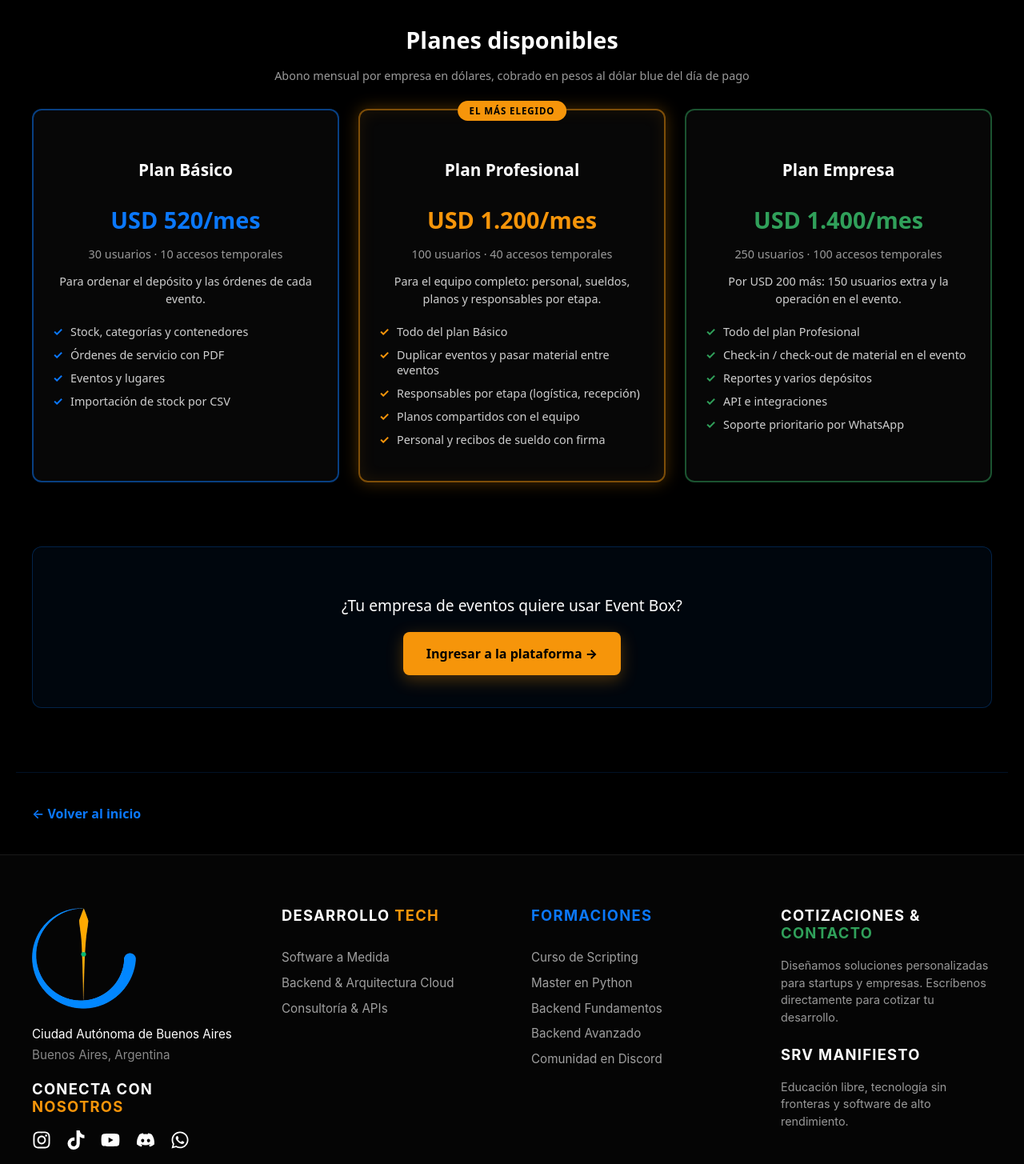
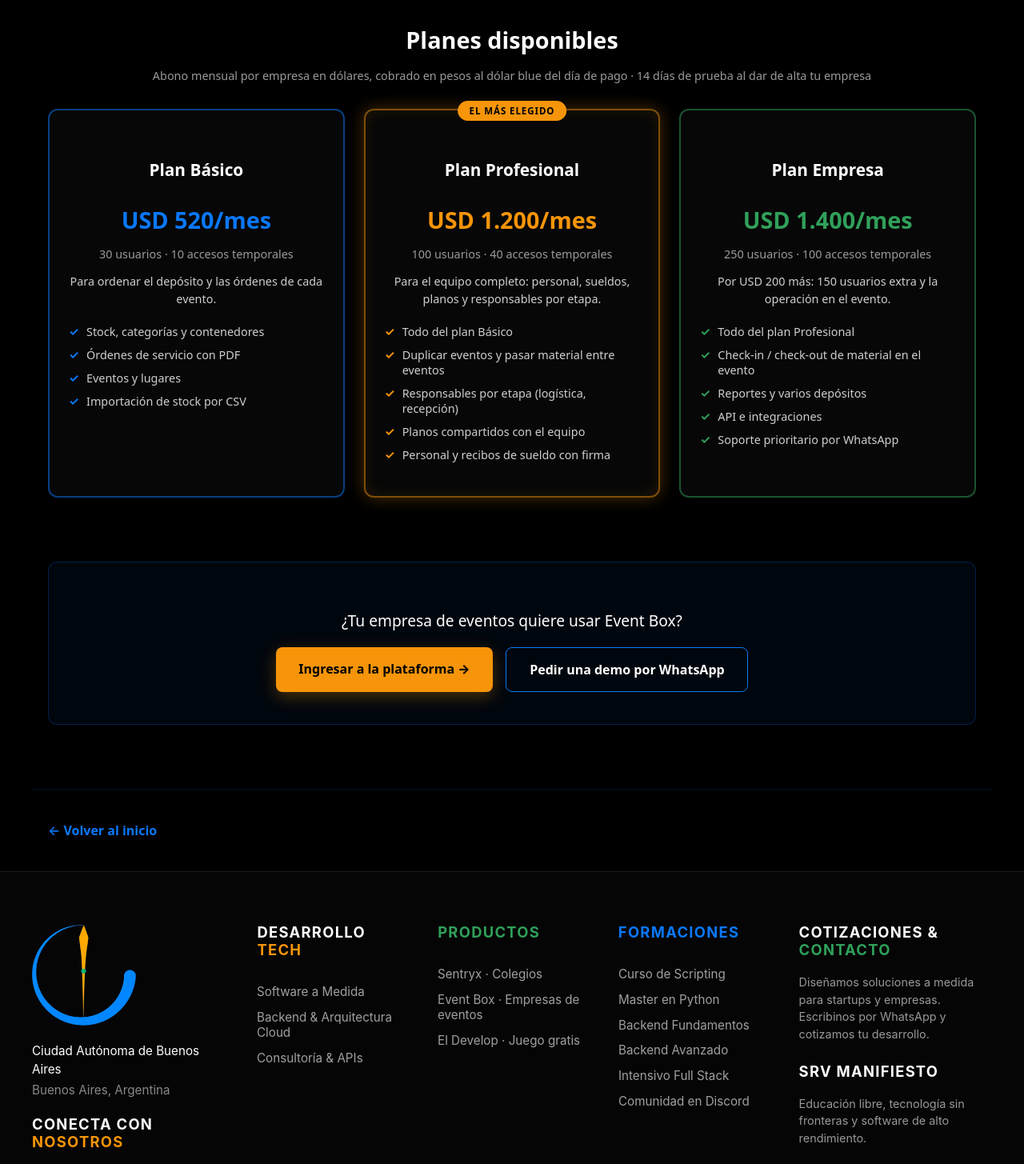
Before and after one commit to SRV-solutions/web, a React (Vite) app: page /eventbox in a window 1280 px wide. Shown: the part 1280-2735 px from the top of the page at 80% size. Built offline with nearby package versions, Linux system fonts and the light colour scheme.

Commit message:
optima web

```diff
--- a/index.html
+++ b/index.html
@@ -29,12 +29,6 @@
   </script>
   <!-- End Meta Pixel Code Base -->
 
-  <!-- Google Fonts sin bloquear la primera pintura -->
-  <link rel="preconnect" href="https://fonts.googleapis.com">
-  <link rel="preconnect" href="https://fonts.gstatic.com" crossorigin>
-  <link rel="preload" as="style" href="https://fonts.googleapis.com/css2?family=Roboto:wght@400;500;700;900&display=swap"
-    onload="this.onload=null;this.rel='stylesheet'">
-  <noscript><link rel="stylesheet" href="https://fonts.googleapis.com/css2?family=Roboto:wght@400;500;700;900&display=swap"></noscript>
   <link rel="preload" as="image" href="/srv-logo-96.webp" type="image/webp">
 
   <!-- SEO por defecto. Los tags con data-react-helmet los reemplaza cada página (src/components/Seo.jsx);
@@ -107,6 +101,13 @@
   <style>
     /* Fondo negro desde el primer pintado: evita el destello blanco mientras carga React */
     html, body { margin: 0; padding: 0; background: #000; color: #fff; }
+    body {
+      font-family: system-ui, -apple-system, BlinkMacSystemFont, "Segoe UI", Roboto, sans-serif;
+      -webkit-font-smoothing: antialiased;
+      -webkit-tap-highlight-color: transparent;
+    }
+    *, *::before, *::after { box-sizing: border-box; }
+    img, svg { max-width: 100%; }
   </style>
 </head>
 
--- a/src/components/ElDevelop/style.module.css
+++ b/src/components/ElDevelop/style.module.css
@@ -16,7 +16,7 @@
   min-height: calc(100vh - 70px);
   padding: 0 0 2rem;
   color: #fff;
-  font-family: "Roboto", sans-serif;
+  font-family: system-ui, -apple-system, BlinkMacSystemFont, "Segoe UI", Roboto, sans-serif;
   background:
     radial-gradient(ellipse at 10% 0%, rgba(11, 120, 251, 0.18), transparent 45%),
     radial-gradient(ellipse at 95% 10%, rgba(246, 149, 10, 0.12), transparent 40%),
--- a/src/components/EventBox/Index.jsx
+++ b/src/components/EventBox/Index.jsx
@@ -4,6 +4,25 @@ import styles from "./style.module.css";
 import Seo from "../Seo";
 
 const EVENTBOX_URL = "https://eventbox.wearesrv.com";
+const WHATSAPP_URL = `https://wa.me/5491123869799?text=${encodeURIComponent("Hola, quiero una demo de Event Box para mi empresa de eventos")}`;
+
+const JSON_LD = {
+  "@context": "https://schema.org",
+  "@type": "SoftwareApplication",
+  name: "Event Box",
+  applicationCategory: "BusinessApplication",
+  operatingSystem: "Web, Android, iOS",
+  url: EVENTBOX_URL,
+  description:
+    "Stock, contenedores y órdenes de servicio para empresas de eventos, con recorrido por etapas, responsables, PDF y gestión del equipo.",
+  publisher: { "@id": "https://wearesrv.com/#organization" },
+  offers: {
+    "@type": "Offer",
+    price: "520",
+    priceCurrency: "USD",
+    description: "Plan Básico, abono mensual por empresa",
+  },
+};
 
 const PLANES = [
   {
@@ -54,6 +73,7 @@ export default function EventBox() {
         title="Event Box - Stock y órdenes de servicio para empresas de eventos | WEARESRV"
         description="Event Box ordena el stock, los contenedores y las órdenes de servicio de tu empresa de eventos. Cada orden con su recorrido, su responsable por etapa y su PDF. Por SRV."
         path="/eventbox"
+        jsonLd={JSON_LD}
       />
 
       <section className={styles.hero}>
@@ -108,7 +128,7 @@ export default function EventBox() {
           <div className={styles.plans}>
             <h3>Planes disponibles</h3>
             <p className={styles.plansSubtitle}>
-              Abono mensual por empresa en dólares, cobrado en pesos al dólar blue del día de pago
+              Abono mensual por empresa en dólares, cobrado en pesos al dólar blue del día de pago · 14 días de prueba al dar de alta tu empresa
             </p>
             <div className={styles.plansGrid}>
               {PLANES.map((plan) => (
@@ -130,9 +150,14 @@ export default function EventBox() {
 
           <div className={styles.cta}>
             <p>¿Tu empresa de eventos quiere usar Event Box?</p>
-            <a href={EVENTBOX_URL} target="_blank" rel="noopener noreferrer" className={styles.btnPrimary}>
-              Ingresar a la plataforma →
-            </a>
+            <div className={styles.ctaActions}>
+              <a href={EVENTBOX_URL} target="_blank" rel="noopener noreferrer" className={styles.btnPrimary}>
+                Ingresar a la plataforma →
+              </a>
+              <a href={WHATSAPP_URL} target="_blank" rel="noopener noreferrer" className={styles.btnSecondary}>
+                Pedir una demo por WhatsApp
+              </a>
+            </div>
           </div>
         </div>
       </section>
--- a/src/components/EventBox/style.module.css
+++ b/src/components/EventBox/style.module.css
@@ -268,6 +268,31 @@
   font-weight: 500;
 }
 
+.ctaActions {
+  display: flex;
+  gap: 1rem;
+  justify-content: center;
+  flex-wrap: wrap;
+}
+
+.btnSecondary {
+  display: inline-block;
+  padding: 1rem 1.8rem;
+  font-size: 1rem;
+  font-weight: 800;
+  text-decoration: none;
+  text-align: center;
+  border-radius: 8px;
+  color: #ffffff;
+  border: 1px solid #0b78fb;
+  transition: transform 0.2s ease, background-color 0.2s ease;
+}
+
+.btnSecondary:hover {
+  background-color: rgba(11, 120, 251, 0.12);
+  transform: translateY(-2px);
+}
+
 /* ---------- Volver ---------- */
 .backSection {
   max-width: 1200px;
@@ -328,4 +353,8 @@
   .cta p {
     font-size: 1rem;
   }
+
+  .ctaActions a {
+    width: 100%;
+  }
 }
--- a/src/components/Footer/Index.jsx
+++ b/src/components/Footer/Index.jsx
@@ -1,4 +1,5 @@
 import React from "react";
+import { Link } from "react-router-dom";
 import styles from "./style.module.css";
 import { FaInstagram, FaTiktok, FaYoutube, FaDiscord, FaWhatsapp } from "react-icons/fa";
 
@@ -112,23 +113,42 @@ export default function Footer() {
           </a>
         </div>
 
+        {/* Productos */}
+        <div className={styles.links_container}>
+          <h3 className={styles.section_heading}>
+            <span className={styles.green}>Productos</span>
+          </h3>
+          <Link className={styles.footer_link} to="/sentryx">
+            Sentryx · Colegios
+          </Link>
+          <Link className={styles.footer_link} to="/eventbox">
+            Event Box · Empresas de eventos
+          </Link>
+          <Link className={styles.footer_link} to="/el-develop">
+            El Develop · Juego gratis
+          </Link>
+        </div>
+
         {/* Formaciones */}
         <div className={styles.links_container}>
           <h3 className={styles.section_heading}>
             <span className={styles.blue}>Formaciones</span>
           </h3>
-          <a className={styles.footer_link} href="/scripting/inscripcion">
+          <Link className={styles.footer_link} to="/scripting/inscripcion">
             Curso de Scripting
-          </a>
-          <a className={styles.footer_link} href="/python/inscripcion">
+          </Link>
+          <Link className={styles.footer_link} to="/python/inscripcion">
             Master en Python
-          </a>
-          <a className={styles.footer_link} href="/fundamentos-backend/inscripcion">
+          </Link>
+          <Link className={styles.footer_link} to="/fundamentos-backend/inscripcion">
             Backend Fundamentos
-          </a>
-          <a className={styles.footer_link} href="/backend-avanzado/inscripcion">
+          </Link>
+          <Link className={styles.footer_link} to="/backend-avanzado/inscripcion">
             Backend Avanzado
-          </a>
+          </Link>
+          <Link className={styles.footer_link} to="/full-stack/inscripcion">
+            Intensivo Full Stack
+          </Link>
           <a
             className={styles.footer_link}
             href="https://discord.com/invite/QuAmDxrNMu"
@@ -146,7 +166,7 @@ export default function Footer() {
               COTIZACIONES & <span className={styles.green}>CONTACTO</span>
             </h3>
             <p>
-              Diseñamos soluciones personalizadas para startups y empresas. Escríbenos directamente para cotizar tu desarrollo.
+              Diseñamos soluciones a medida para startups y empresas. Escribinos por WhatsApp y cotizamos tu desarrollo.
             </p>
           </div>
           <div className={styles.section_info}>
--- a/src/components/Footer/style.module.css
+++ b/src/components/Footer/style.module.css
@@ -35,8 +35,8 @@
 
 .footer_data-container {
   display: grid;
-  grid-template-columns: repeat(auto-fit, minmax(220px, 1fr));
-  gap: 3rem;
+  grid-template-columns: 1.3fr repeat(3, 1fr) 1.3fr;
+  gap: 2.5rem;
   max-width: 1200px;
   margin: 0 auto 3rem auto;
   width: 100%;
@@ -140,14 +140,47 @@
 }
 
 /* Responsivo */
+@media (max-width: 1024px) {
+  .footer_data-container {
+    grid-template-columns: repeat(3, 1fr);
+  }
+
+  .data_srv {
+    grid-column: 1 / -1;
+  }
+
+  .info_container {
+    grid-column: 1 / -1;
+    flex-direction: row;
+    gap: 2.5rem;
+  }
+
+  .section_info {
+    flex: 1;
+  }
+}
+
 @media (max-width: 768px) {
   .footer_container {
-    padding: 3rem 1.5rem 1.5rem 1.5rem;
+    padding: 3rem 1.25rem 1.5rem;
   }
 
   .footer_data-container {
-    grid-template-columns: 1fr;
-    gap: 2.5rem;
+    grid-template-columns: repeat(2, 1fr);
+    gap: 2rem 1.5rem;
+  }
+
+  .logo_footer {
+    width: 96px;
+  }
+
+  .section_heading {
+    font-size: 1rem;
+  }
+
+  .info_container {
+    flex-direction: column;
+    gap: 1.5rem;
   }
 
   .bottom_bar {
--- a/src/components/Home/Index.jsx
+++ b/src/components/Home/Index.jsx
@@ -35,6 +35,24 @@ const FAQ = [
   { q: "¿Las clases son en vivo o grabadas?", a: "Los cursos de Scripting, Python, Backend Fundamentos y Backend Avanzado son grabados, con acceso de por vida. El Intensivo Full Stack es una cursada en vivo." },
   { q: "¿Cómo recibo el curso después de pagar?", a: "Automáticamente: apenas Mercado Pago aprueba el pago, te llega un mail con el acceso a la carpeta del curso en Google Drive." },
   { q: "¿Hacen software para empresas?", a: "Sí. Además de la escuela, desarrollamos backend, APIs, plataformas web y automatizaciones a medida. Escribinos por WhatsApp y lo cotizamos." },
+  { q: "¿Tienen productos propios?", a: "Sí, dos plataformas por suscripción mensual: Sentryx, para colegios (comunicados, boletines, asistencia y aulas virtuales), y Event Box, para empresas de eventos (stock, contenedores y órdenes de servicio). Los planes están en la página de cada una." },
+];
+
+const PRODUCTOS = [
+  {
+    nombre: "Sentryx",
+    tag: "Para colegios",
+    ruta: "/sentryx",
+    icono: "/sentryx-icon.svg",
+    texto: "Comunicados con confirmación de lectura, boletines, asistencia y aulas virtuales en una sola app para Inicial, Primario y Secundario. Desde $660 por persona al mes.",
+  },
+  {
+    nombre: "Event Box",
+    tag: "Para empresas de eventos",
+    ruta: "/eventbox",
+    icono: "/eventbox-icon.svg",
+    texto: "Stock, contenedores y órdenes de servicio con recorrido y responsable por etapa, para que cada evento salga sin sorpresas. Planes desde USD 520 por empresa al mes.",
+  },
 ];
 
 export default function Home() {
@@ -240,6 +258,31 @@ export default function Home() {
         </div>
       </section>
 
+      {/* ---------- Productos ---------- */}
+      <section id="productos" className={styles.section}>
+        <div className={styles.sectionHeader}>
+          <h2 className={styles.sectionTitle}>
+            Nuestros <span className={styles.blue}>productos</span>
+          </h2>
+          <p className={styles.sectionDescription}>
+            Plataformas propias, listas para usar, construidas con el mismo backend que hacemos para empresas.
+          </p>
+        </div>
+        <div className={styles.productsGrid}>
+          {PRODUCTOS.map((p) => (
+            <Link key={p.ruta} to={p.ruta} className={styles.productCard}>
+              <img src={p.icono} alt="" width="56" height="56" loading="lazy" decoding="async" />
+              <span className={styles.productBody}>
+                <span className={styles.productTag}>{p.tag}</span>
+                <strong className={styles.productName}>{p.nombre}</strong>
+                <span className={styles.productText}>{p.texto}</span>
+                <span className={styles.productCta}>Conocer {p.nombre} →</span>
+              </span>
+            </Link>
+          ))}
+        </div>
+      </section>
+
       {/* ---------- Preguntas frecuentes ---------- */}
       <section className={styles.section}>
         <h2 className={styles.sectionTitle}>
--- a/src/components/Sentryx/Index.jsx
+++ b/src/components/Sentryx/Index.jsx
@@ -4,6 +4,25 @@ import styles from "./style.module.css";
 import Seo from "../Seo";
 
 const SENTRYX_URL = "https://sentryx.wearesrv.com";
+const WHATSAPP_URL = `https://wa.me/5491123869799?text=${encodeURIComponent("Hola, quiero una demo de Sentryx para mi colegio")}`;
+
+const JSON_LD = {
+  "@context": "https://schema.org",
+  "@type": "SoftwareApplication",
+  name: "Sentryx",
+  applicationCategory: "EducationalApplication",
+  operatingSystem: "Web, Android, iOS",
+  url: SENTRYX_URL,
+  description:
+    "Plataforma escolar para colegios de Inicial, Primario y Secundario: comunicados con confirmación de lectura, calificaciones, boletines, asistencia y aulas virtuales.",
+  publisher: { "@id": "https://wearesrv.com/#organization" },
+  offers: {
+    "@type": "Offer",
+    price: "660",
+    priceCurrency: "ARS",
+    description: "Plan Básico, por persona activa por mes",
+  },
+};
 
 export default function Sentryx() {
   return (
@@ -12,6 +31,7 @@ export default function Sentryx() {
         title="Sentryx - Plataforma escolar digital | WEARESRV"
         description="Sentryx es la plataforma escolar que reúne en un solo lugar comunicados, calificaciones, boletines, asistencia y aulas virtuales para colegios de Inicial, Primario y Secundario."
         path="/sentryx"
+        jsonLd={JSON_LD}
       />
 
       {/* Hero Section */}
@@ -91,6 +111,7 @@ export default function Sentryx() {
               </div>
 
               <div className={styles.planCard}>
+                <span className={styles.planTag}>El más elegido</span>
                 <h4>Plan Profesional</h4>
                 <p className={styles.price}>$2.150/mes</p>
                 <p className={styles.storage}>30 GB</p>
@@ -118,9 +139,14 @@ export default function Sentryx() {
 
           <div className={styles.cta}>
             <p>¿Tu colegio quiere usar Sentryx?</p>
-            <a href={SENTRYX_URL} target="_blank" rel="noopener noreferrer" className={styles.btnPrimary}>
-              Ingresar a la plataforma →
-            </a>
+            <div className={styles.ctaActions}>
+              <a href={SENTRYX_URL} target="_blank" rel="noopener noreferrer" className={styles.btnPrimary}>
+                Ingresar a la plataforma →
+              </a>
+              <a href={WHATSAPP_URL} target="_blank" rel="noopener noreferrer" className={styles.btnSecondary}>
+                Pedir una demo por WhatsApp
+              </a>
+            </div>
           </div>
         </div>
       </section>
--- a/src/components/Sentryx/style.module.css
+++ b/src/components/Sentryx/style.module.css
@@ -6,7 +6,7 @@
   font-family: system-ui, -apple-system, BlinkMacSystemFont, "Segoe UI", Roboto, sans-serif;
 }
 
-/* Hero Section */
+/* ---------- Hero ---------- */
 .hero {
   display: flex;
   flex-direction: column;
@@ -23,9 +23,6 @@
   width: 80px;
   height: 80px;
   margin-bottom: 2rem;
-  display: flex;
-  align-items: center;
-  justify-content: center;
 }
 
 .sentryxLogo img {
@@ -55,17 +52,9 @@
   color: #ffffff;
 }
 
-.highlight {
-  color: #f6950a;
-}
-
-.blue {
-  color: #0b78fb;
-}
-
-.green {
-  color: #30a05a;
-}
+.highlight { color: #f6950a; }
+.blue { color: #0b78fb; }
+.green { color: #30a05a; }
 
 .heroSubtitle {
   font-size: clamp(1rem, 2.2vw, 1.25rem);
@@ -85,10 +74,8 @@
   border-radius: 8px;
   background-color: #f6950a;
   color: #000000;
-  transition: transform 0.2s ease, background-color 0.2s ease, box-shadow 0.2s ease;
+  transition: transform 0.2s ease, background-color 0.2s ease;
   box-shadow: 0 6px 20px rgba(246, 149, 10, 0.3);
-  border: none;
-  cursor: pointer;
 }
 
 .btnPrimary:hover {
@@ -96,7 +83,7 @@
   transform: translateY(-2px);
 }
 
-/* Description Section */
+/* ---------- Descripción ---------- */
 .description {
   max-width: 1200px;
   margin: 0 auto;
@@ -128,12 +115,7 @@
   margin-bottom: 0;
 }
 
-/* Plans Section */
-.plans {
-  margin-bottom: 80px;
-}
-
-/* Animación de brillo */
+/* ---------- Planes ---------- */
 @keyframes shine {
   0%, 100% {
     box-shadow: 0 0 20px rgba(246, 149, 10, 0.3), inset 0 0 20px rgba(246, 149, 10, 0.1);
@@ -141,6 +123,10 @@
   50% {
     box-shadow: 0 0 40px rgba(246, 149, 10, 0.6), inset 0 0 30px rgba(246, 149, 10, 0.2);
   }
+}
+
+.plans {
+  margin-bottom: 80px;
 }
 
 .plans h3 {
@@ -153,7 +139,7 @@
 
 .plansSubtitle {
   font-size: 0.9rem;
-  color: #94a3b8;
+  color: #9a9a9a;
   text-align: center;
   margin-bottom: 32px;
   font-weight: 500;
@@ -167,6 +153,7 @@
 }
 
 .planCard {
+  position: relative;
   background: rgba(15, 15, 15, 0.5);
   border: 2px solid rgba(246, 149, 10, 0.3);
   border-radius: 12px;
@@ -175,42 +162,40 @@
   transition: all 0.3s ease;
 }
 
-.planCard:nth-child(1) {
-  border-color: rgba(11, 120, 251, 0.5);
+.planCard:hover {
+  background: rgba(15, 15, 15, 0.8);
+  transform: translateY(-4px);
 }
 
-.planCard:nth-child(1):hover {
-  border-color: #0b78fb;
-}
+.planCard:nth-child(1) { border-color: rgba(11, 120, 251, 0.5); }
+.planCard:nth-child(1):hover { border-color: #0b78fb; }
 
-.planCard:nth-child(2) {
-  border-color: rgba(48, 160, 90, 0.5);
-}
-
-.planCard:nth-child(2):hover {
-  border-color: #30a05a;
-}
+.planCard:nth-child(2) { border-color: rgba(48, 160, 90, 0.5); }
+.planCard:nth-child(2):hover { border-color: #30a05a; }
 
 .planCard:nth-child(3) {
   border-color: rgba(246, 149, 10, 0.5);
   animation: shine 2s ease-in-out infinite;
 }
+.planCard:nth-child(3):hover { border-color: #f6950a; }
 
-.planCard:nth-child(3):hover {
-  border-color: #f6950a;
-}
+.planCard:nth-child(4) { border-color: rgba(11, 120, 251, 0.5); }
+.planCard:nth-child(4):hover { border-color: #0b78fb; }
 
-.planCard:nth-child(4) {
-  border-color: rgba(11, 120, 251, 0.5);
-}
-
-.planCard:nth-child(4):hover {
-  border-color: #0b78fb;
-}
-
-.planCard:hover {
-  background: rgba(15, 15, 15, 0.8);
-  transform: translateY(-4px);
+.planTag {
+  position: absolute;
+  top: -12px;
+  left: 50%;
+  transform: translateX(-50%);
+  background: #f6950a;
+  color: #000000;
+  font-size: 0.72rem;
+  font-weight: 800;
+  text-transform: uppercase;
+  letter-spacing: 0.08em;
+  padding: 0.3rem 0.9rem;
+  border-radius: 50px;
+  white-space: nowrap;
 }
 
 .planCard h4 {
@@ -227,9 +212,13 @@
   margin-bottom: 8px;
 }
 
+.planCard:nth-child(1) .price { color: #0b78fb; }
+.planCard:nth-child(2) .price { color: #30a05a; }
+.planCard:nth-child(4) .price { color: #0b78fb; }
+
 .storage {
   font-size: 0.9rem;
-  color: #94a3b8;
+  color: #9a9a9a;
   margin-bottom: 20px;
 }
 
@@ -237,17 +226,18 @@
   list-style: none;
   padding: 0;
   margin: 0;
+  text-align: left;
 }
 
 .features li {
   font-size: 0.9rem;
-  color: #cbd5e1;
+  color: #cfcfcf;
   margin-bottom: 10px;
-  padding-left: 20px;
+  padding-left: 22px;
   position: relative;
 }
 
-.features li:before {
+.features li::before {
   content: "✓";
   position: absolute;
   left: 0;
@@ -255,7 +245,11 @@
   font-weight: bold;
 }
 
-/* CTA Section */
+.planCard:nth-child(1) .features li::before { color: #0b78fb; }
+.planCard:nth-child(2) .features li::before { color: #30a05a; }
+.planCard:nth-child(4) .features li::before { color: #0b78fb; }
+
+/* ---------- CTA ---------- */
 .cta {
   background: rgba(246, 149, 10, 0.05);
   border: 1px solid rgba(246, 149, 10, 0.2);
@@ -266,12 +260,37 @@
 
 .cta p {
   font-size: 1.2rem;
-  color: #e2e8f0;
+  color: #ffffff;
   margin-bottom: 20px;
   font-weight: 500;
 }
 
-/* Back Section */
+.ctaActions {
+  display: flex;
+  gap: 1rem;
+  justify-content: center;
+  flex-wrap: wrap;
+}
+
+.btnSecondary {
+  display: inline-block;
+  padding: 1rem 1.8rem;
+  font-size: 1rem;
+  font-weight: 800;
+  text-decoration: none;
+  text-align: center;
+  border-radius: 8px;
+  color: #ffffff;
+  border: 1px solid #0b78fb;
+  transition: transform 0.2s ease, background-color 0.2s ease;
+}
+
+.btnSecondary:hover {
+  background-color: rgba(11, 120, 251, 0.12);
+  transform: translateY(-2px);
+}
+
+/* ---------- Volver ---------- */
 .backSection {
   max-width: 1200px;
   margin: 0 auto;
@@ -292,14 +311,9 @@
   transform: translateX(-4px);
 }
 
-/* Responsive */
+/* ---------- Responsive ---------- */
 @media (max-width: 768px) {
-  .heroTitle {
-    font-size: 2rem;
-  }
-
   .hero {
-    min-height: auto;
     padding: 40px 20px;
   }
 
@@ -312,8 +326,9 @@
   }
 
   .textContent p {
-    text-align: left;
     font-size: 1rem;
+    text-align: justify;
+    hyphens: auto;
   }
 
   .plans h3 {
@@ -331,4 +346,8 @@
   .cta p {
     font-size: 1rem;
   }
+
+  .ctaActions a {
+    width: 100%;
+  }
 }
```
Also changed, not shown: src/components/Home/style.module.css (+69 -0 lines), public/llms.txt, 1 other file (tests, documents, lock files or other folders).
